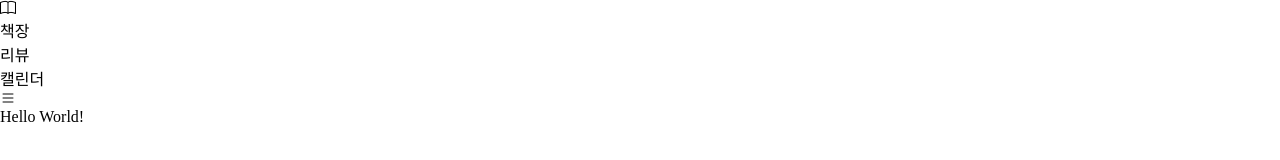
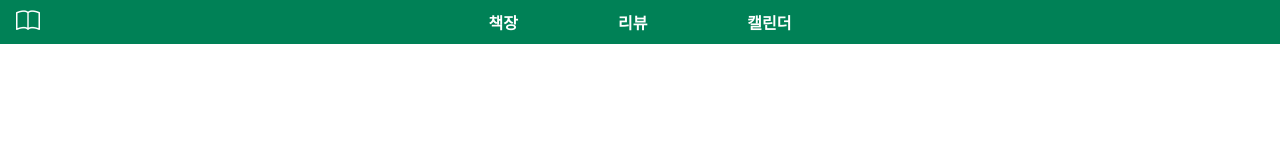
Before and after one commit to Silversi06/WSM_-1, a plain HTML site: page 20230601_nav/index.html in a window 1280 px wide. Drawn offline with nearby package versions, Linux system fonts and the light colour scheme.

Commit message:
nav Variables, Google Fonts, nav CSS

```diff
--- /dev/null
+++ b/20230601_nav/css/nav.css
@@ -0,0 +1,58 @@
+/* Variable CSS */
+:root {
+    --first-color:#008156;
+    --second-color:#efb11c;
+    --body-color:#fff;
+
+    /* font */
+    --body-font: 'Hahmlet', serif;
+    --h1-font-size:2rem;
+    --h2-font-size:1.5rem;
+    --h3-font-size:1.25rem;
+    --normal-font-size:1rem;
+    --small-font-size:0.8rem;
+    --smaller-font-size:0.6rem;
+    --font-thin:200;
+    --font-regular:400;
+    --font-bold:700;
+
+}
+
+@import url('https://fonts.googleapis.com/css2?family=Hahmlet:wght@200;400;700&display=swap');
+body{
+    font-family: var(--body-font);
+    font-size:var(--normal-font-size);
+    color: #000;
+}
+header{
+    background-color: var(--first-color);
+    position: fixed;    /*스크롤해도 항상 위치 고정하자*/
+    top:0;
+    right:0;
+    left:0;
+}
+nav{
+    height:44px;
+}
+.nav.container{
+    display:flex;   /*기본값: 수평정렬*/
+    justify-content: space-between;
+    align-items:center; /*교차축 가운데 맞춤*/
+    padding:0 16px;
+    color:#fff;
+}
+.nav.container a{
+    color:#fff;
+}
+.nav-logo{
+    font-size: var(--h2-font-size);
+}
+.nav-list{
+    display: flex;
+    column-gap:100px;
+    font-weight: var(--font-bold);
+}
+.nav-toggle{
+    font-size: var(--h2-font-size);
+    visibility: hidden; /*아이콘 숨기기 반응형 할 때 유용*/
+}
--- a/20230601_nav/index.html
+++ b/20230601_nav/index.html
@@ -7,6 +7,7 @@
     <title>nav 실습</title>
     <link rel="stylesheet" href="https://cdn.jsdelivr.net/npm/bootstrap-icons@1.10.5/font/bootstrap-icons.css">
     <link rel="stylesheet" href="css/reset.css">
+    <link rel="stylesheet" href="css/nav.css">
 </head>
 <body>
     <header>
```
